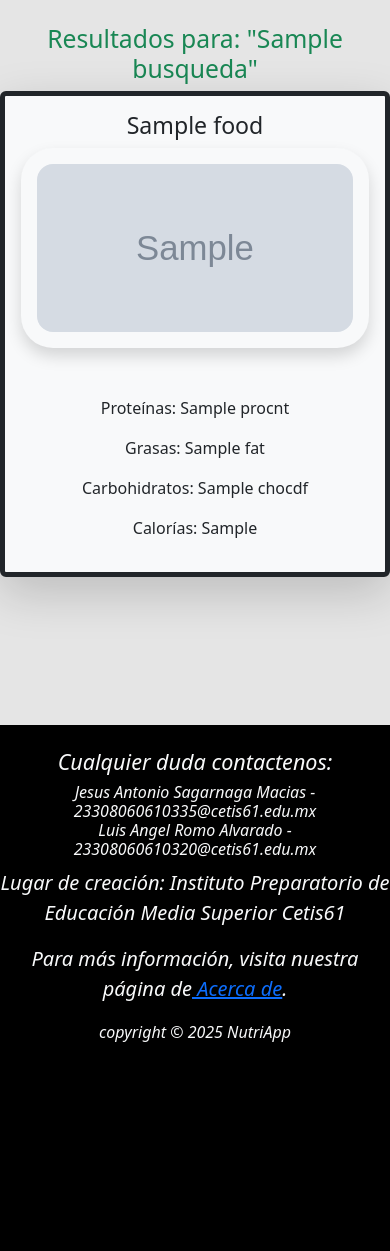
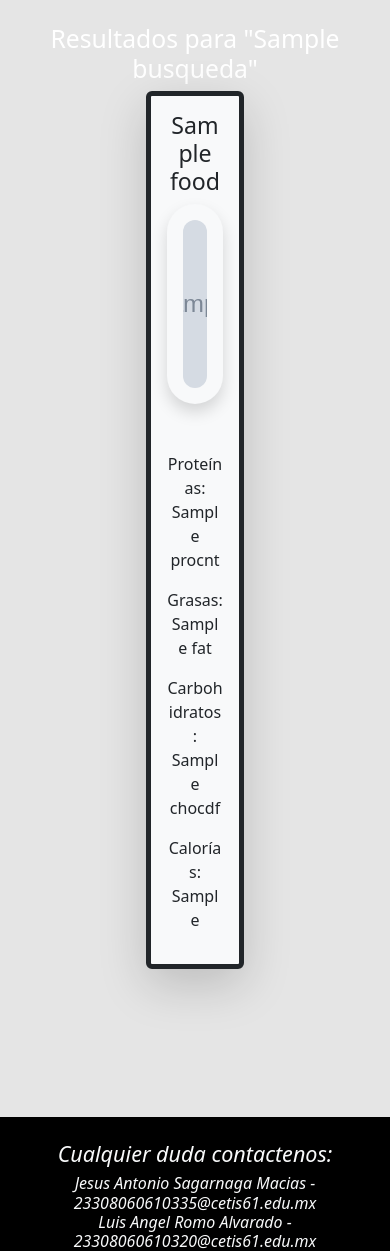
Before and after one commit to Sagarnaga-Jesus/nutriApp, a Flask app: template templates/Nutrientes.html in a window 390 px wide. Shown: the part 182-1433 px from the top of the page. Before the commit the page ends 1224 px from the top, so only its background shows below. Run offline with Flask 3, Linux system fonts and the light colour scheme; the template is opened without the code that fills it: most values are stand-ins (such as "Sample title", 1, 10 or a date in 2020); grey boxes marked "Sample" are stand-in pictures.

Commit message:
no es responsiva

```diff
--- a/templates/Nutrientes.html
+++ b/templates/Nutrientes.html
@@ -2,11 +2,11 @@
 
 {% block contenido%}
 
-<h2 class="text-center text-success">Resultados para: "{{ busqueda }}"</h2>
+<h2 class="text-center">Resultados para "{{ busqueda }}"</h2>
     <div class="row d-flex justify-content-center text-center">
         {% for alimento in alimentos %}
 
-        <div class="card col-md-3 mb-3 border border-5 border-dark p-3 text-center shadow-lg p-3 mb-5 bg-body-tertiary rounded" style="background-color: #f8f9fa;">
+        <div class="card col-3 mx-1 mb-4 border border-5 border-dark p-3 text-center shadow-lg p-3 mb-5 bg-body-tertiary rounded" style="background-color: #f8f9fa;">
             <h3>{{ alimento.food.label }}</h3>
             <img src="{{ alimento.food.image }}" class="card-img-top rounded-5 shadow p-3 mb-5 bg-body-tertiary text-center" alt="comida" style="height: 200px; border-top-left-radius: 15px; border-top-right-radius: 15px;">
             <p>Proteínas: {{ alimento.food.nutrients.PROCNT }}</p>
```
